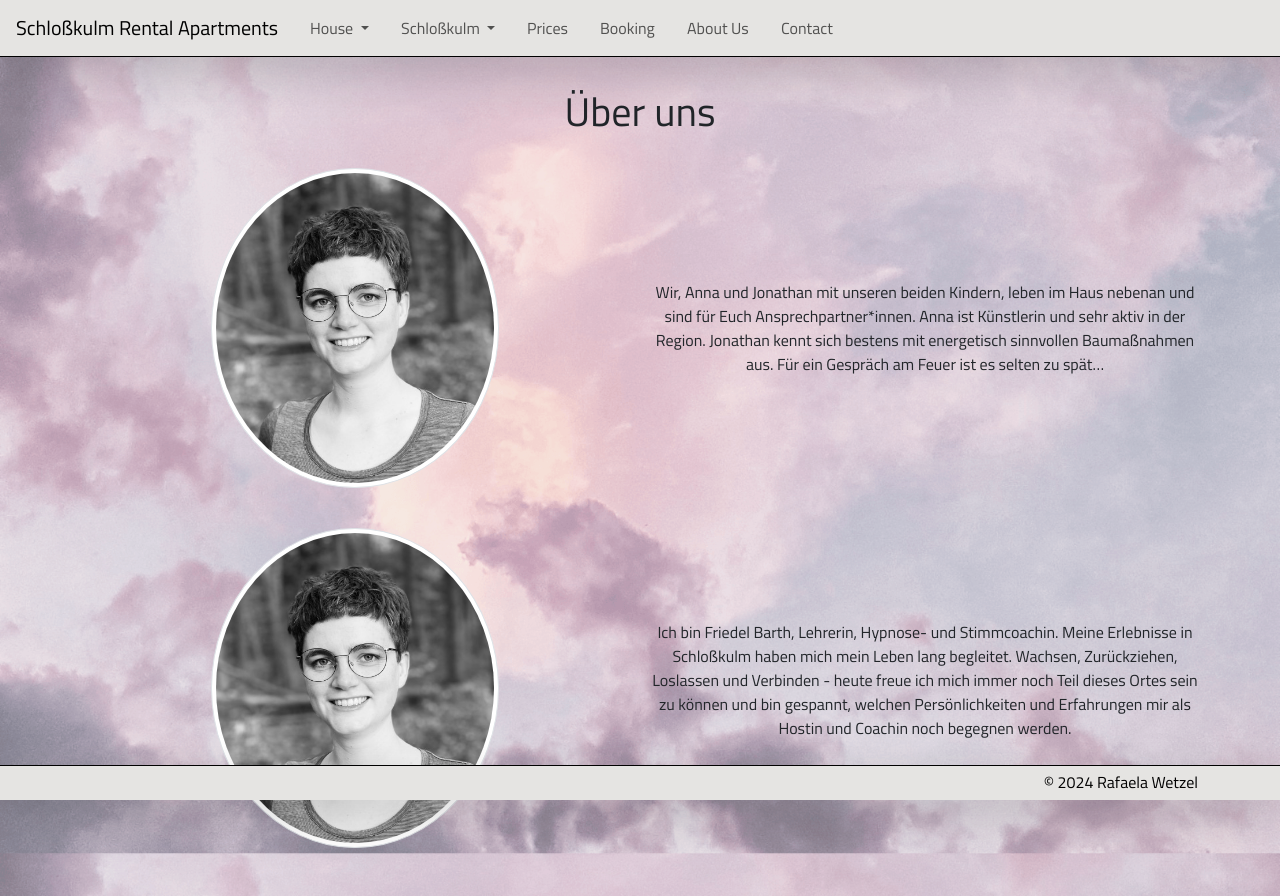
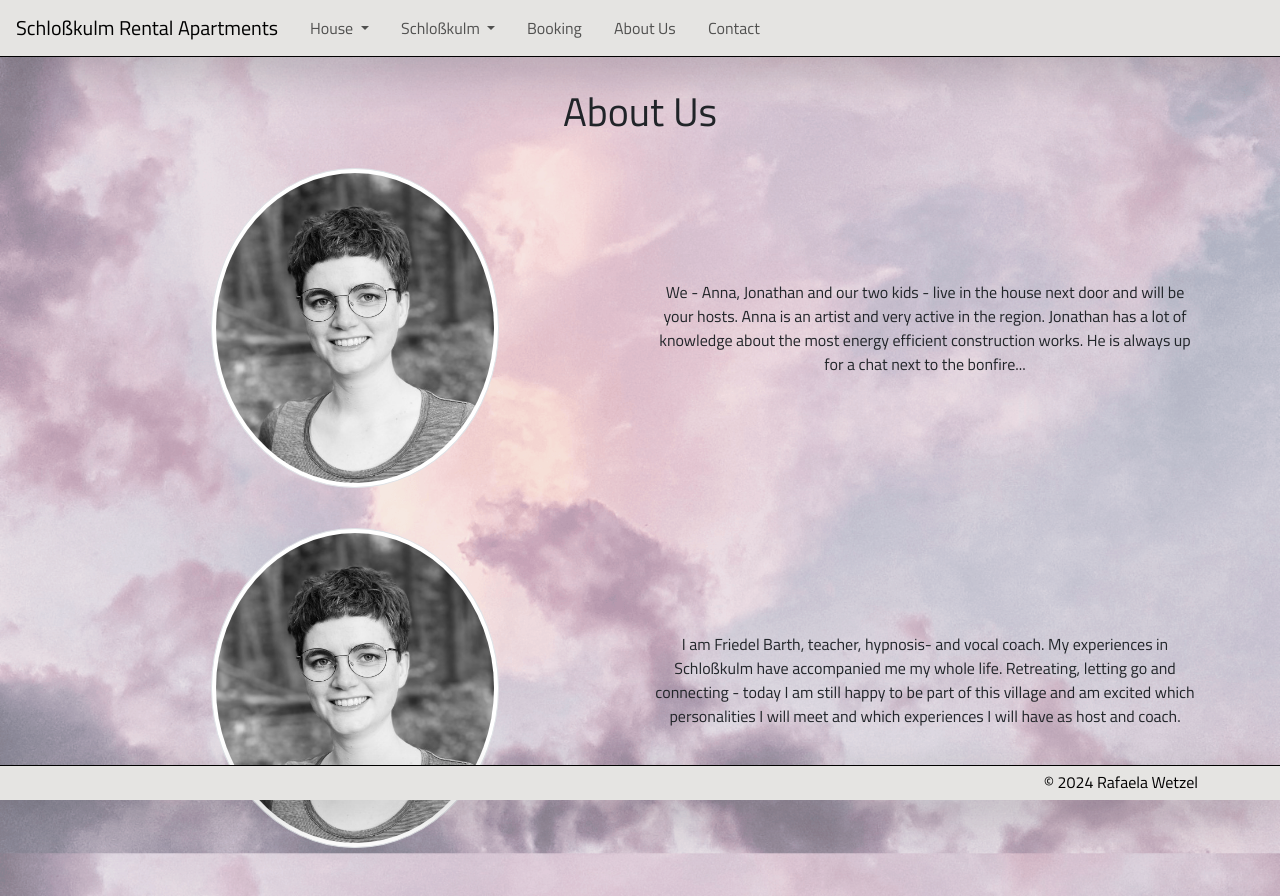
Before and after one commit to Rafaela-Wetzel/schlosskulm-rental-apartments, a Django app: page /ueber-uns/ in a window 1280 px wide. Run offline with Django 4.2, Linux system fonts and the light colour scheme; some libraries are stand-ins or nearby versions.

Commit message:
Translate ueber-uns.html from German to English

```diff
--- a/home/templates/home/ueber-uns.html
+++ b/home/templates/home/ueber-uns.html
@@ -1,7 +1,7 @@
 {% extends "base.html" %}
 {% block content %}
 
-<h1>Über uns</h1>
+<h1>About Us</h1>
 
 <div class="container">
     <div class="row">
@@ -13,9 +13,9 @@
         </div>
         <div class="col-sm d-flex align-items-center">
             <p>
-                Wir, Anna und Jonathan mit unseren beiden Kindern, leben im Haus nebenan und sind für Euch
-                Ansprechpartner*innen. Anna ist Künstlerin und sehr aktiv in der Region. Jonathan kennt sich bestens mit
-                energetisch sinnvollen Baumaßnahmen aus. Für ein Gespräch am Feuer ist es selten zu spät…
+                We - Anna, Jonathan and our two kids - live in the house next door and will be your hosts.
+                Anna is an artist and very active in the region. Jonathan has a lot of knowledge about the most energy efficient
+                construction works. He is always up for a chat next to the bonfire...
             </p>
         </div>
     </div>
@@ -30,13 +30,10 @@
         </div>
         <div class="col-sm col-sm d-flex align-items-center">
             <p>
-                Ich bin Friedel Barth, Lehrerin, Hypnose- und Stimmcoachin. Meine Erlebnisse in Schloßkulm haben mich
-                mein
-                Leben lang begleitet. Wachsen, Zurückziehen, Loslassen und Verbinden - heute freue ich mich immer noch
-                Teil
-                dieses Ortes sein zu können und bin gespannt, welchen Persönlichkeiten und Erfahrungen mir als Hostin
-                und
-                Coachin noch begegnen werden.
+                I am Friedel Barth, teacher, hypnosis- and vocal coach. My experiences in Schloßkulm
+                have accompanied me my whole life. Retreating, letting go and connecting - today I am still happy
+                to be part of this village and am excited which personalities I will meet and which experiences I will have as
+                host and coach.
             </p>
         </div>
     </div>
--- a/templates/base.html
+++ b/templates/base.html
@@ -53,9 +53,6 @@
             </div>
           </li>
           <li class="nav-item">
-            <a class="nav-link hvr-bounce-in margin-left-right" href="{% url 'preise' %}">Prices</a>
-          </li>
-          <li class="nav-item">
             <a class="nav-link hvr-bounce-in margin-left-right" href="{% url 'buchung' %}">Booking</a>
           </li>
           <li class="nav-item">
```
Also changed, not shown: home/templates/home/kontakt.html (+11 -9 lines), home/templates/home/preise.html (deleted, +0 -58 lines).
